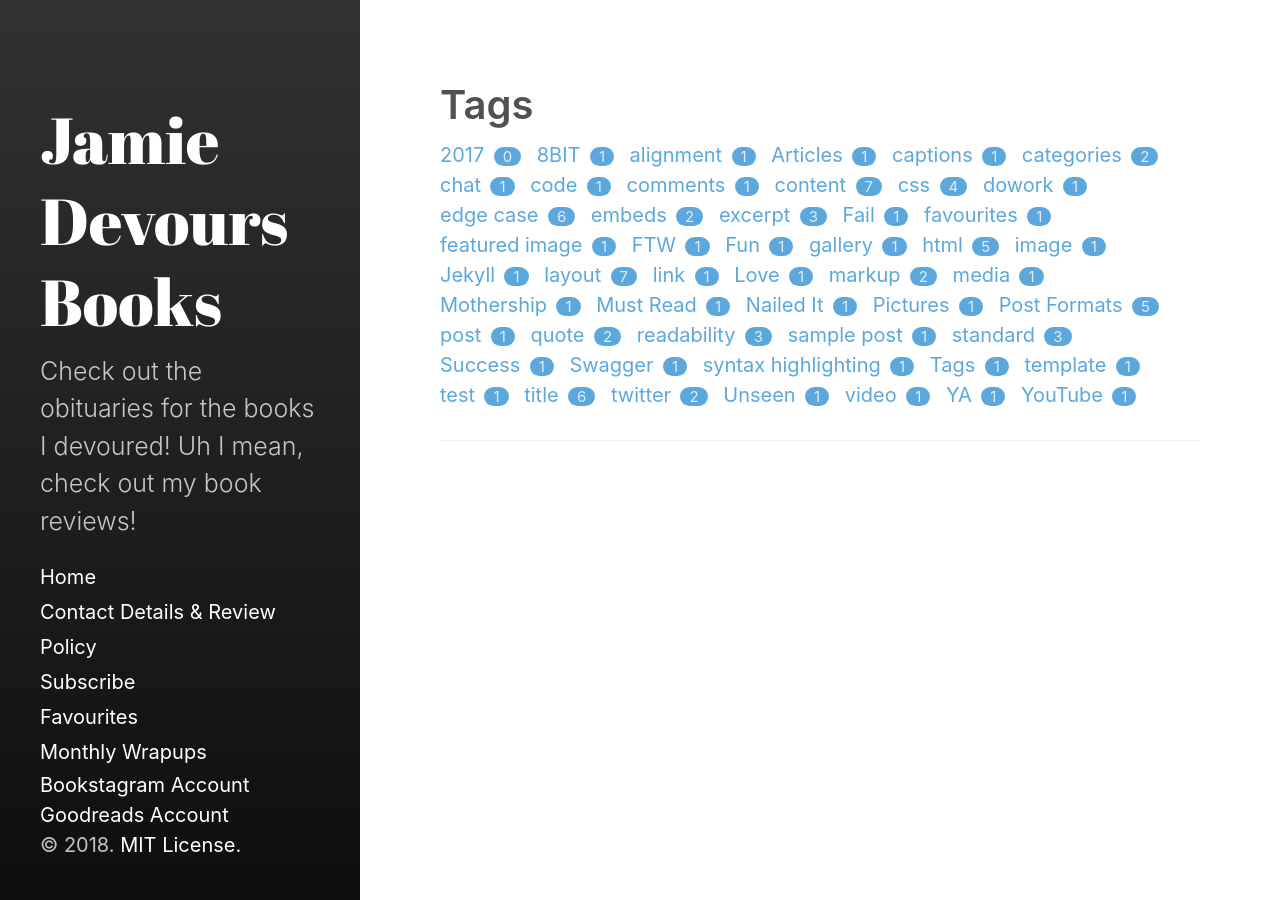
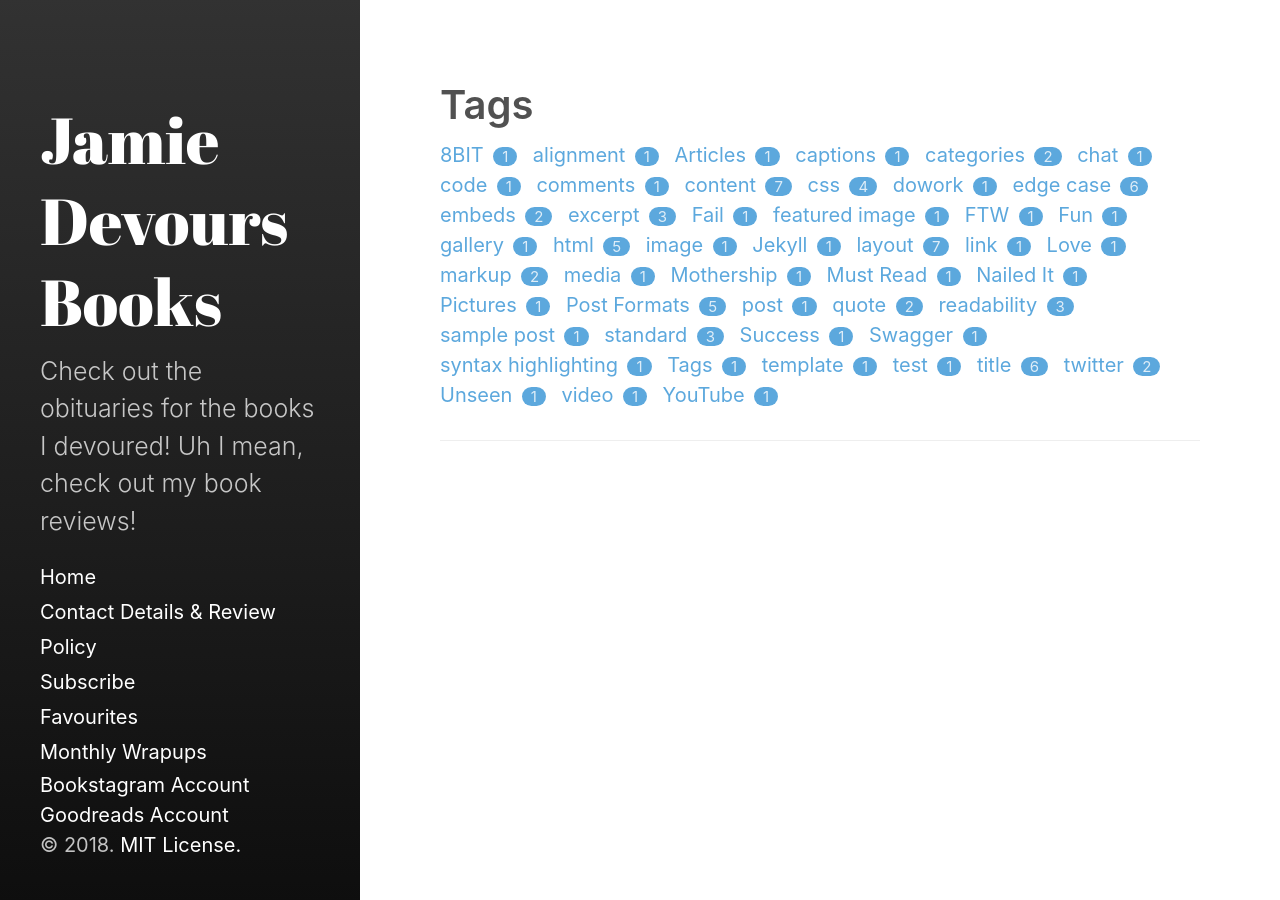
Before and after one commit to jamiecayley/Books, a Jekyll site: the page built from tags.html, in a window 1280 px wide. Built offline with Jekyll 4.4.1, drawn with Linux system fonts in a browser that asks for light colours.

Commit message:
Update and rename 2017-12-29-welcome-and-2017-favourites.md to 2017-12-29-welcome-and-favourites.md

```diff
--- a/_posts/2017-12-29-welcome-and-2017-favourites.md
+++ b/_posts/2017-12-29-welcome-and-favourites.md
@@ -3,10 +3,6 @@ layout: post
 title: "Welcome and 2017 Favourites"
 categories:
   - Favourites
-tags:
-  - favourites
-  - 2017
-  - YA
 ---
 
 I love reading, ever since I was a child I’d devour hundreds of books a year and you’d never see me anywhere without a book, but then that stopped. Once I started becoming serious about learning biology and math and I started attending university it turned into only reading if it’s a textbook or an academic paper and nothing else, until last year I picked it up again. I’ve been keeping track of the books I read on goodreads and I have reviewed a few both there and on netgalley but I feel like goodreads isn’t the best platform to write reviews because I only ever read goodreads reviews once I’m very interested in a book and probably will read it either way or when I’ve already finished and I’m curious about whether or not other readers share my opinion on the book which makes it hard for me to write reviews as I think everything I’m saying the readers already know. For that reason I decided I’ll be reviewing all the books I read this upcoming year here and to kick off I’ll review my favourite books of 2017 (sorted alphabetically by title)
```
